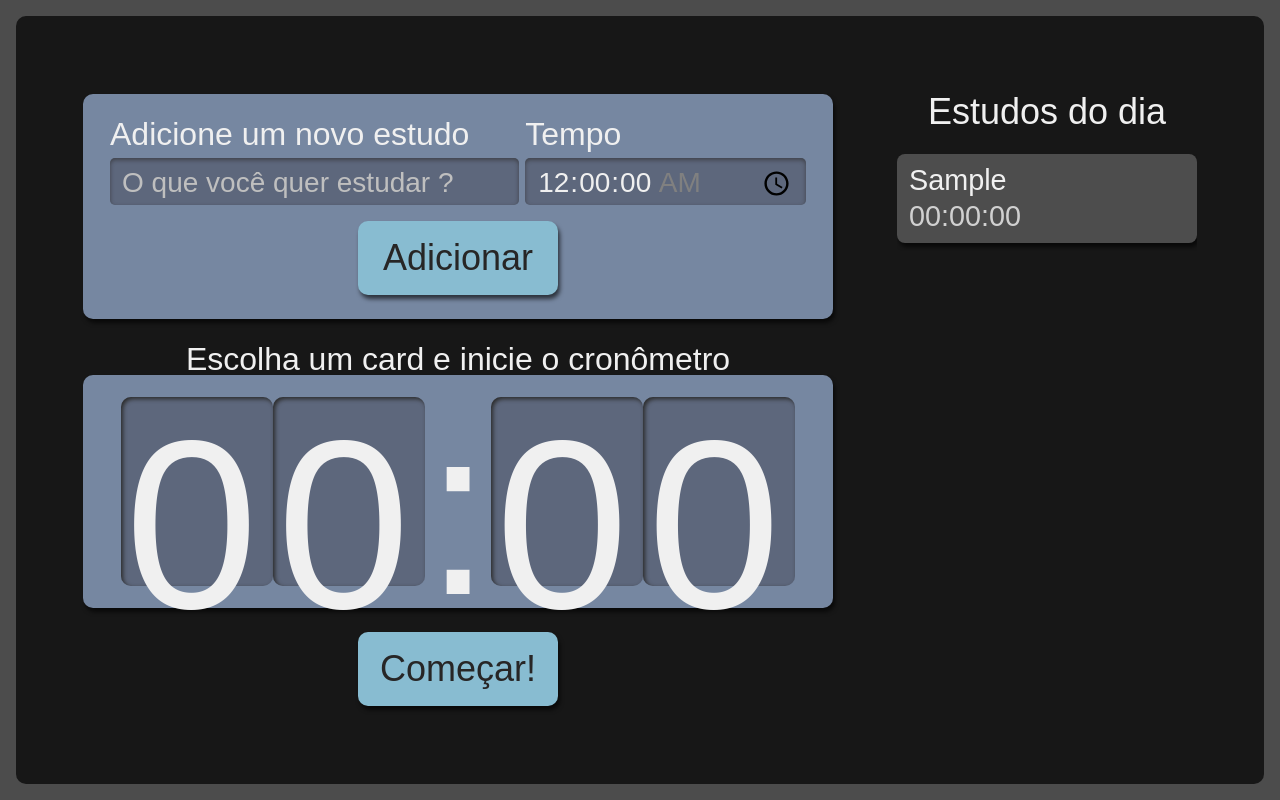
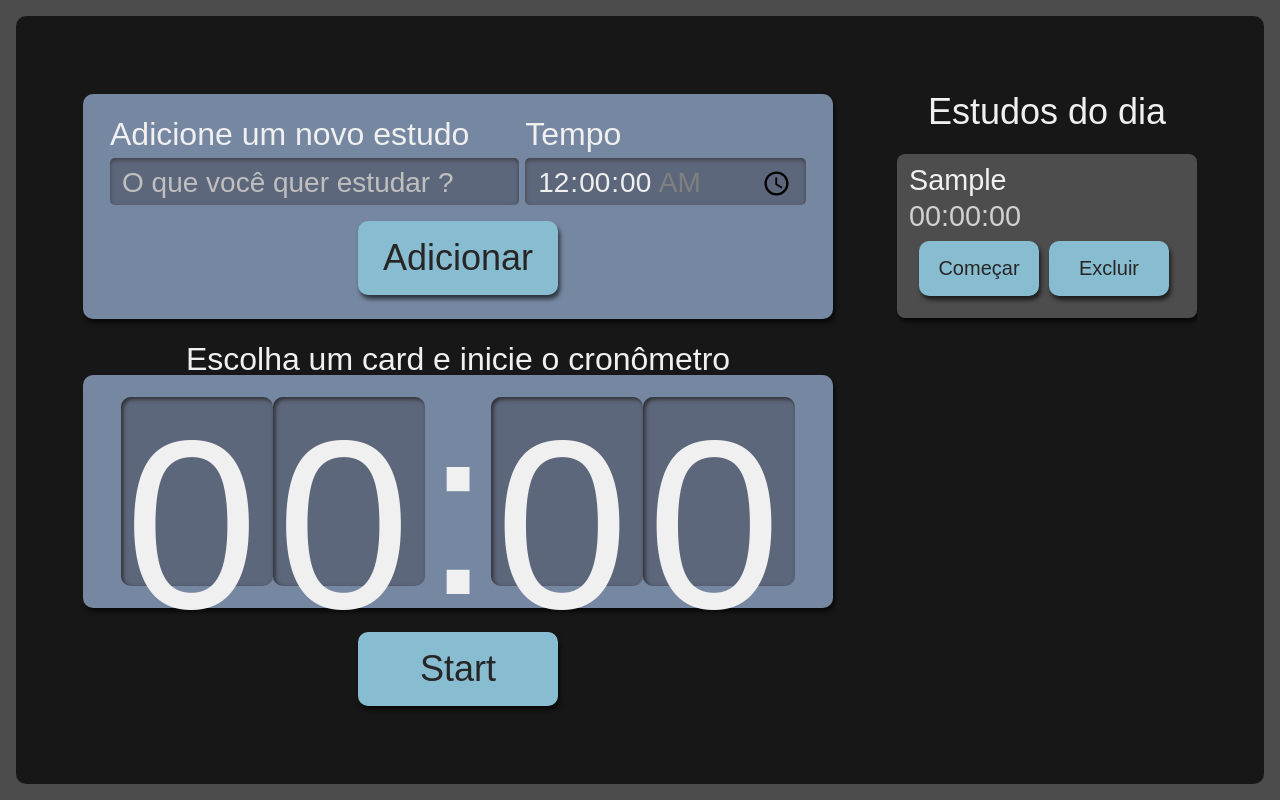
Before and after one commit to maria-baeta/ts-studies, a React (Create React App) app: page / in a window 1280 px wide. Both pictures are taken after typing "Sample" into the empty fields and a click on the button "Adicionar". Built offline with nearby package versions, Linux system fonts and the light colour scheme.

Commit message:
feat: Inclusão de botão de excluir tarefa

```diff
--- a/src/components/Button/Button.module.scss
+++ b/src/components/Button/Button.module.scss
@@ -15,6 +15,18 @@
   }
 }
 
+.disabled {
+  align-self: center;
+  background-color: #555555;
+  border-radius: 10px;
+  box-shadow: 2px 4px 4px #0000009f;
+  color: #272626;
+  cursor: pointer;
+  font-size: 1.25rem;
+  padding: 16px;
+  width: 150px;
+}
+
 @media screen and (min-width: 1280px) {
   .botao {
     grid-column-start: span 2;
--- a/src/components/Button/index.tsx
+++ b/src/components/Button/index.tsx
@@ -2,13 +2,19 @@ import style from "./Button.module.scss";
 
 interface PROPS_BUTTON {
   text: string;
-  onClick?: () => void | undefined;
+  onClick?: () => void | undefined | false;
   type?: "button" | "submit" | "reset" | undefined;
+  disabled?: boolean;
 }
 
-const Button = ({ text, type, onClick }: PROPS_BUTTON) => {
+const Button = ({ text, type, onClick, disabled }: PROPS_BUTTON) => {
   return (
-    <button onClick={onClick} type={type} className={style.botao}>
+    <button
+      disabled={disabled}
+      onClick={onClick}
+      type={type}
+      className={`${disabled ? style.disabled : style.botao}`}
+    >
       {text}
     </button>
   );
--- a/src/components/List/index.tsx
+++ b/src/components/List/index.tsx
@@ -5,9 +5,10 @@ import style from "./List.module.scss";
 interface PROPS_LIST {
   tasks: TASK[];
   handleSelected: (taskSelected: TASK) => void;
+  deleteTask: (id: string) => void;
 }
 
-const List = ({ tasks, handleSelected }: PROPS_LIST) => {
+const List = ({ tasks, handleSelected, deleteTask }: PROPS_LIST) => {
   return (
     <aside className={style.listaTarefas}>
       <h2>Estudos do dia</h2>
@@ -21,6 +22,7 @@ const List = ({ tasks, handleSelected }: PROPS_LIST) => {
             task={task}
             time={time}
             selected={selected}
+            deleteTask={deleteTask}
           />
         ))}
       </ul>
--- a/src/components/List/item/Item.module.scss
+++ b/src/components/List/item/Item.module.scss
@@ -43,3 +43,14 @@
     height: 43px;
   }
 }
+
+.buttons {
+  display: flex;
+  padding: 5px;
+
+  button {
+    font-size: 1.25rem;
+    margin: 5px;
+    width: 120px;
+  }
+}
--- a/src/components/List/item/index.tsx
+++ b/src/components/List/item/index.tsx
@@ -1,8 +1,10 @@
 import { TASK } from "../../../types/task";
+import Button from "../../Button";
 import style from "./Item.module.scss";
 
 interface PROPS_ITEM extends TASK {
   handleSelected: (taskSelected: TASK) => void;
+  deleteTask: (id: string) => void;
 }
 
 export const Item = ({
@@ -12,21 +14,36 @@ export const Item = ({
   concluded,
   id,
   handleSelected,
+  deleteTask,
 }: PROPS_ITEM) => {
   return (
     <li
       className={`${style.item} ${selected ? style.itemSelecionado : ""} ${
         concluded ? style.itemCompletado : ""
       }`}
-      onClick={() =>
-        !concluded && handleSelected({ task, time, selected, concluded, id })
-      }
     >
-      <h3>{task}</h3>
-      <span>{time}</span>
       {concluded && (
         <span className={style.concluido} aria-label="tarefa concluída"></span>
       )}
+      <div>
+        <h3>{task}</h3>
+        <span>{time}</span>
+      </div>
+      <div className={style.buttons}>
+        <Button
+          disabled={concluded ? true : false}
+          text="Começar"
+          onClick={() =>
+            !concluded &&
+            handleSelected({ task, time, selected, concluded, id })
+          }
+        />
+        <Button
+          disabled={selected || concluded ? true : false}
+          onClick={() => deleteTask(id)}
+          text="Excluir"
+        />
+      </div>
     </li>
   );
 };
--- a/src/components/Stopwatch/index.tsx
+++ b/src/components/Stopwatch/index.tsx
@@ -33,7 +33,7 @@ const Stopwatch = ({ selected, finishedTask }: PROPS_STOPWATCH) => {
       <div className={style.relogioWrapper}>
         <Clock time={time} />
       </div>
-      <Button onClick={() => timeRule(time)} text="Começar!" />
+      <Button onClick={() => timeRule(time)} text="Start" />
     </div>
   );
 };
--- a/src/pages/App.tsx
+++ b/src/pages/App.tsx
@@ -17,6 +17,10 @@ const App = () => {
         selected: task.id === taskSelected.id ? true : false,
       }))
     );
+  };
+
+  const deleteTask = (id: string) => {
+    setTasks((taksPrevius) => taksPrevius.filter((task) => task.id !== id));
   };
 
   const finishedTask = () => {
@@ -40,7 +44,11 @@ const App = () => {
   return (
     <div className={style.AppStyle}>
       <Form setTasks={setTasks} />
-      <List handleSelected={handleSelected} tasks={tasks} />
+      <List
+        deleteTask={deleteTask}
+        handleSelected={handleSelected}
+        tasks={tasks}
+      />
       <Stopwatch finishedTask={finishedTask} selected={selected} />
     </div>
   );
```
Also changed, not shown: 1 other file (tests, documents, lock files or other folders).
